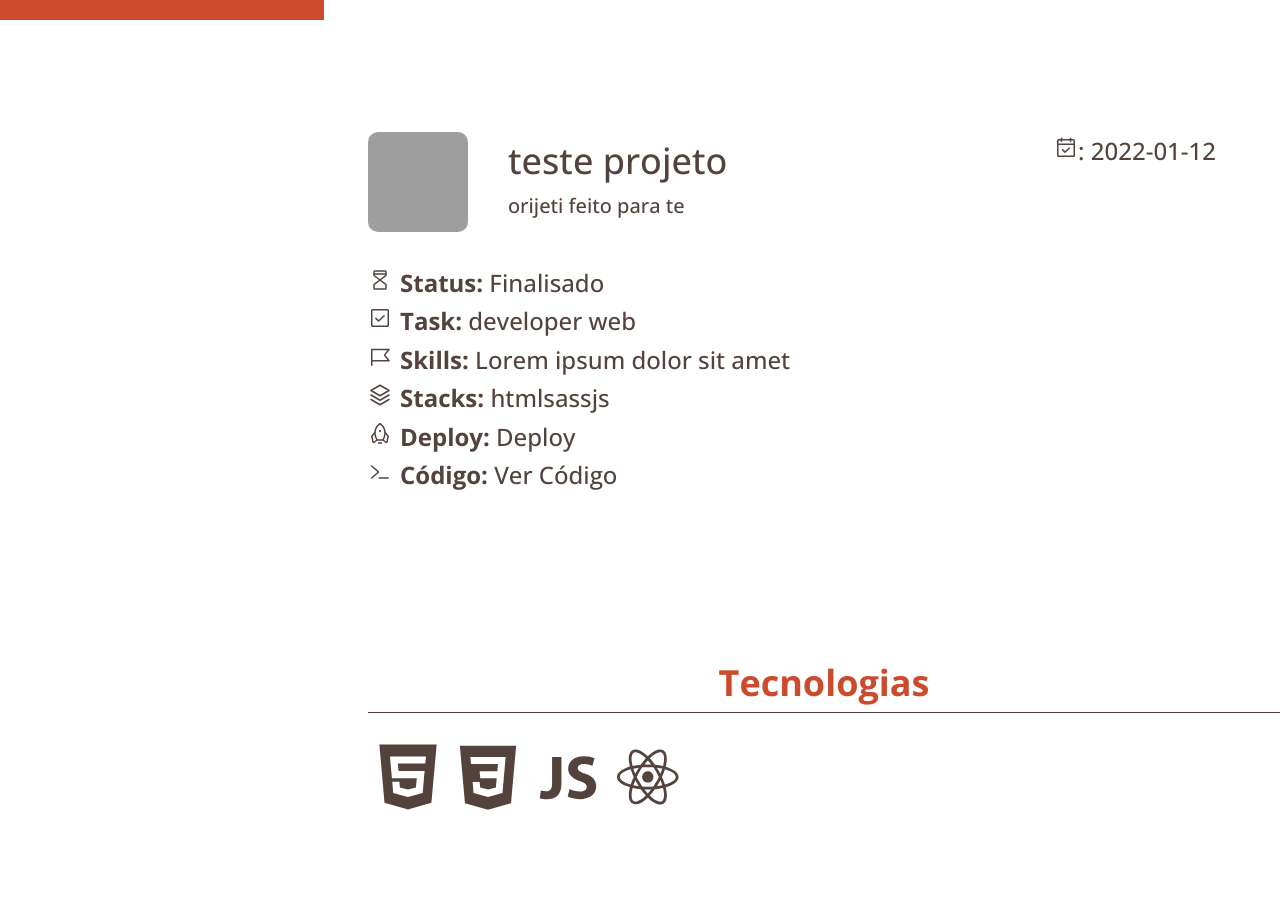
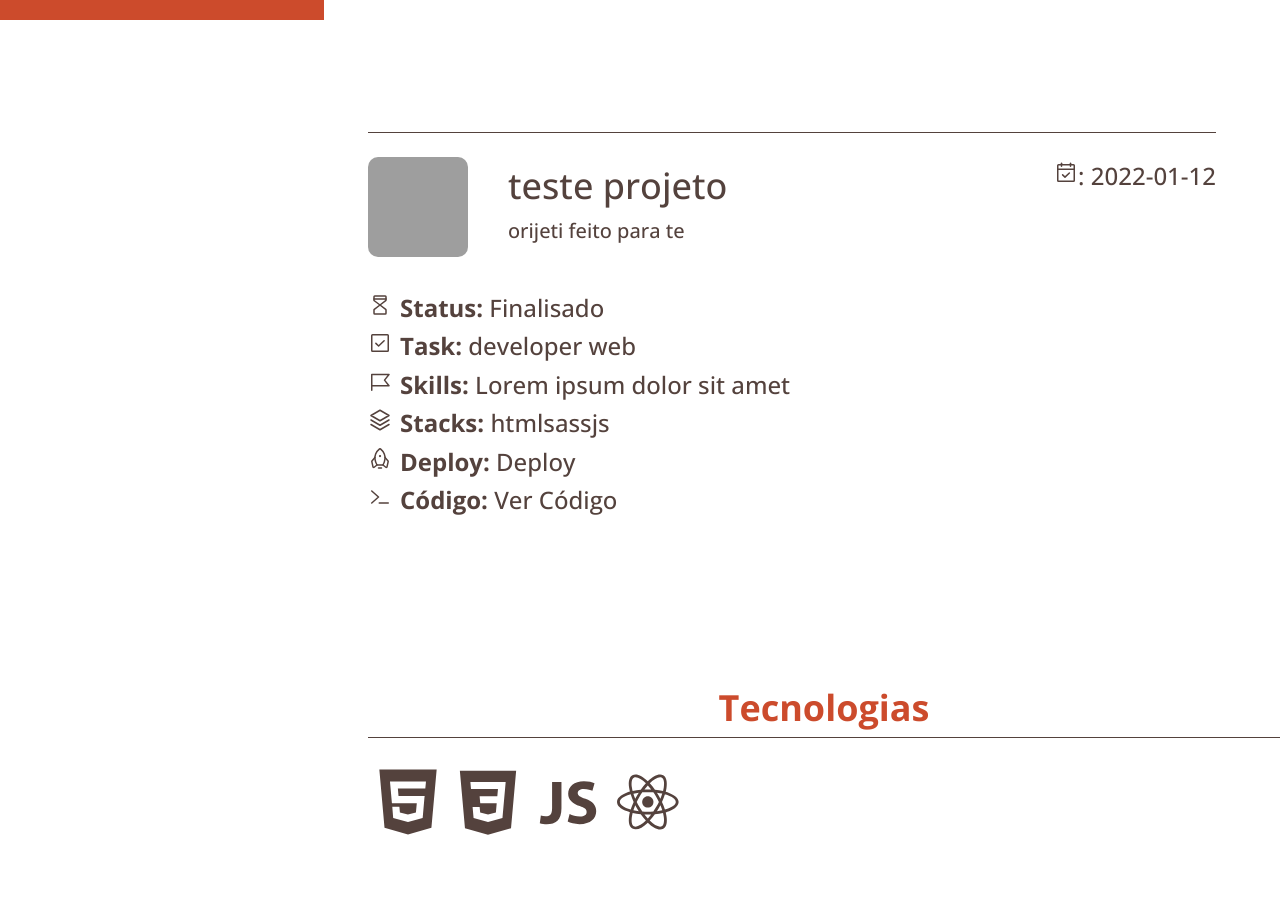
Before and after one commit to eduardo-sdev/eduardo-sdev.github.io, a React (Create React App) app: page / in a window 1280 px wide. Shown: the part 780-1699 px from the top of the page. Built offline with nearby package versions, Linux system fonts and the light colour scheme; grey boxes are pictures that could not be loaded.

Commit message:
fix: key in project list

```diff
--- a/src/components/Project/index.jsx
+++ b/src/components/Project/index.jsx
@@ -8,11 +8,13 @@ import {
     Stack,
 } from "phosphor-react";
 
+import uniqid from 'uniqid'
+
 import "./style.scss";
 
-export const Project = ({ project, id }) => {
+export const Project = ({ project }) => {
     return (
-        <div key={id} className="project__data">
+        <div key={uniqid()} className="project__data">
             <div className="project__header">
                 <div className="box">
                     <div className="project__image">
--- a/src/components/Project/style.scss
+++ b/src/components/Project/style.scss
@@ -1,11 +1,14 @@
 .project__data {
-
     .project__header {
         display: flex;
         justify-content: space-between;
 
-        margin-right: 4rem;
-        margin-bottom: 1rem;
+        margin: 0 4rem 1rem 0;
+
+        border-top: 1px solid var(--text-color);
+
+        padding-top: 1.5rem;
+
 
         .box{
             display: flex;
@@ -44,4 +47,8 @@
             margin-left: .5rem;
         }
     }
+
+    &:nth-child( n + 2 ) {
+        margin-top: 7rem;
+    }
 }
--- a/src/components/Projects/index.jsx
+++ b/src/components/Projects/index.jsx
@@ -12,7 +12,7 @@ export const Projects = () => {
           {
             db.map(proj => {
               return (
-                <Project id={uniqid()} project={proj} />
+                <Project key={uniqid()} project={proj} />
               )
             })
           }
```
